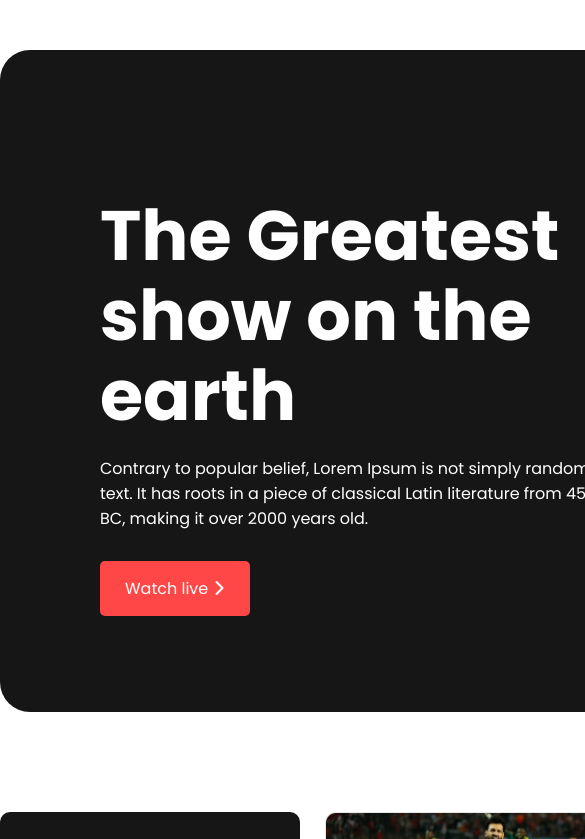
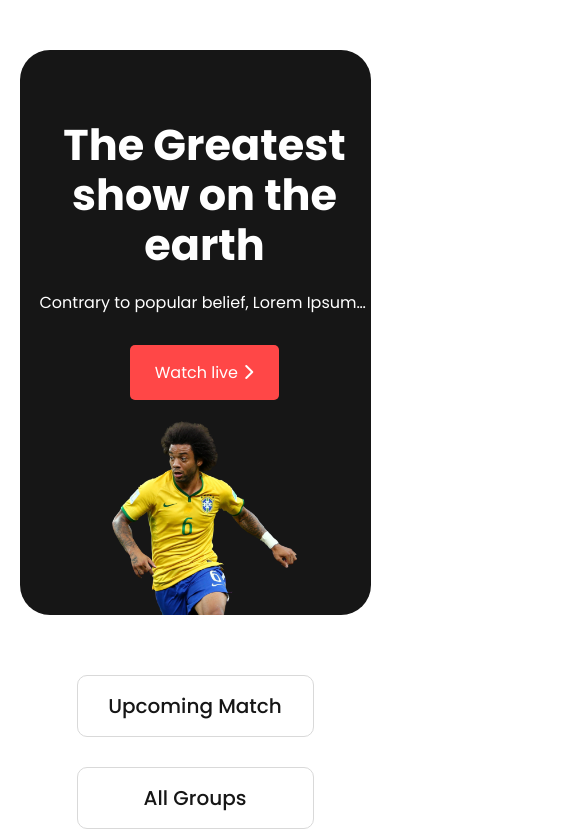
Before and after one commit to FerdousZihad/Live-Goal, a plain HTML site: page index.html in a window 390 px wide. Shown: the top 839 px of the page, 585 px wide, since content can reach past the window. Drawn offline with Linux system fonts and the light colour scheme.

Commit message:
Responsiveness Completed

```diff
--- a/index.html
+++ b/index.html
@@ -20,7 +20,9 @@
         <div id="top-banner" class="container">
             <div class="banner-body">
                 <h1 class="banner-title">The Greatest show on the earth</h1>
-                <p class="banner-text">Contrary to popular belief, Lorem Ipsum is not simply random text. It has roots
+                <p class="banner-text"
+                    title="Contrary to popular belief, Lorem Ipsum is not simply random text. It has roots in a piece of classical Latin literature from 45 BC, making it over 2000 years old.">
+                    Contrary to popular belief, Lorem Ipsum is not simply random text. It has roots
                     in a piece of
                     classical Latin literature from 45 BC, making it over 2000 years old.</p>
                 <a href="" class="link-btn">Watch live <i class="fa-solid fa-chevron-right"></i></a>
@@ -37,6 +39,8 @@
         <section id="main-body" class="container">
             <div class="post-nav">
                 <a href="upcoming.html#main-body" class="nav-btn">Upcoming Match</a>
+                <a href="#main-body" class="nav-btn">All Groups</a>
+
 
                 <a href="index.html#main-body" class="nav-btn active">Blog</a>
             </div>
@@ -121,6 +125,8 @@
                 </article>
             </div>
 
+            <a href="#" class="link-btn post-btn">Show more</a>
+
         </section>
     </main>
 
--- a/styles/responsive.css
+++ b/styles/responsive.css
@@ -0,0 +1,115 @@
+
+@media  only screen and (max-width:1312px) {
+    .container{
+        width:90%;
+    }
+    #top-banner{
+        grid-template-columns: 55% 45%r;
+        align-items: end;
+    }
+
+}
+
+@media only screen and (max-width:1200px){
+
+    #top-banner{
+        grid-template-columns: 50% 50%;
+
+    }
+    .banner-title{
+        font-size: 56px;
+    }
+    #main-body{
+        grid-template-columns: 1fr;
+        row-gap: 30px;
+    }
+    .post-nav{
+        background-color: #fff;
+        flex-direction: row;
+        justify-content: center;
+
+    }
+    .nav-btn{
+        text-align: center;
+        border:1px solid #d9d9d9;
+        display: flex;
+        align-items: center;
+    }
+}
+@media only screen and (max-width:992px){
+    .banner-title{
+        font-size: 7vh;
+        line-height: 7vh;
+    }
+
+    .post-wrap{
+        display: grid;
+        grid-template-columns: repeat(2 ,1fr);
+        gap: 24px;
+    }
+    .post-btn{
+        display: block;
+    }
+}
+
+
+@media only screen and (max-width:767px){
+
+    #top-banner{
+        grid-template-columns: 1fr;
+    }
+
+
+
+    .banner-title{
+        font-size: 43px;
+        margin-right: 0;
+        line-height: 50px;
+    }
+
+    .banner-body{
+        margin:20px;
+        text-align: center;
+    }
+    .banner-text {
+        font-size: 16px;
+        width: 330px;
+        white-space: nowrap;
+        overflow-x: hidden;
+        text-overflow: ellipsis;
+        margin: 0 auto;
+    }
+    .banner-image{
+        margin-right: 0;
+        text-align: center;
+    }
+
+    main{
+        margin:30px;
+    }
+    .banner-image img{
+        width:50%;
+
+    }
+    .post-wrap{
+        display: grid;
+        grid-template-columns: repeat(1 ,1fr);
+        gap: 24px;
+    }
+    .post-nav{
+
+        flex-direction: column;
+    }
+    .nav-btn{
+        display: block;
+        text-align: center;
+    }
+    .post-btn{
+        display: none;
+    }
+    .foot-links{
+        flex-direction: column;
+        align-items: center;
+    }
+
+}
--- a/styles/style.css
+++ b/styles/style.css
@@ -18,21 +18,23 @@ font-family: 'Poppins', sans-serif; */
     text-align: center;
 }
 #top-banner{
-    width:1110px;
     background: #161616;
     color:#fff;
     margin-top:50px;
-    padding:50px 80px 0 100px;
+    padding:50px 0 0 0px;
     border-radius: 30px;
     display:grid;
-    grid-template-columns: 2fr  1fr;
-    align-items: center;
+    grid-template-columns:1fr 580px;
+    align-items: end;
     column-gap: 24px;
 }
-/* .banner-body{
-    position: relative;
-} */
+.banner-body{
+    margin-left:10%;
+    margin-bottom: 10%;
+}
+
 .banner-title{
+
     font-size: 70px;
     line-height: 80px;
 }
@@ -41,9 +43,15 @@ font-family: 'Poppins', sans-serif; */
     padding-top:20px;
     padding-bottom:30px;
 }
+.banner-image{
+    margin-right:10%;
+}
+
 .banner-image img{
-    width:581px;
+    width:100%;
     vertical-align: middle;
+    position: relative;
+    bottom:0;
 }
 .link-btn{
     display: inline-block;
@@ -85,9 +93,9 @@ main{
     border-radius: 10px;
 }
 .post-nav .nav-btn{
-    display: block;
+
     background-color: #fff;
-    padding:15px 10px;
+    padding:15px 25px;
     margin:15px 30px;
     text-align: center;
     border-radius: 10px;
@@ -151,6 +159,7 @@ main{
 .duration ,.comment{
     margin-right:20px;
     color:#161616c3;
+    font-size: 14px;
 
 }
 .post-date{
@@ -158,6 +167,13 @@ main{
 }
 .duration i,.comment i{
     margin-right:5px;
+}
+.post-btn{
+    width:120px;
+    text-align: center;
+    display: block;
+    margin: 0 auto;
+    display:none;
 }
 
 /* Post section complete  */
@@ -180,6 +196,7 @@ hr {
     display: flex;
     justify-content: center;
     column-gap: 50px;
+    row-gap:30px;
     flex-wrap: wrap;
 
 }
```
Also changed, not shown: upcoming.html (+2 -1 lines).
